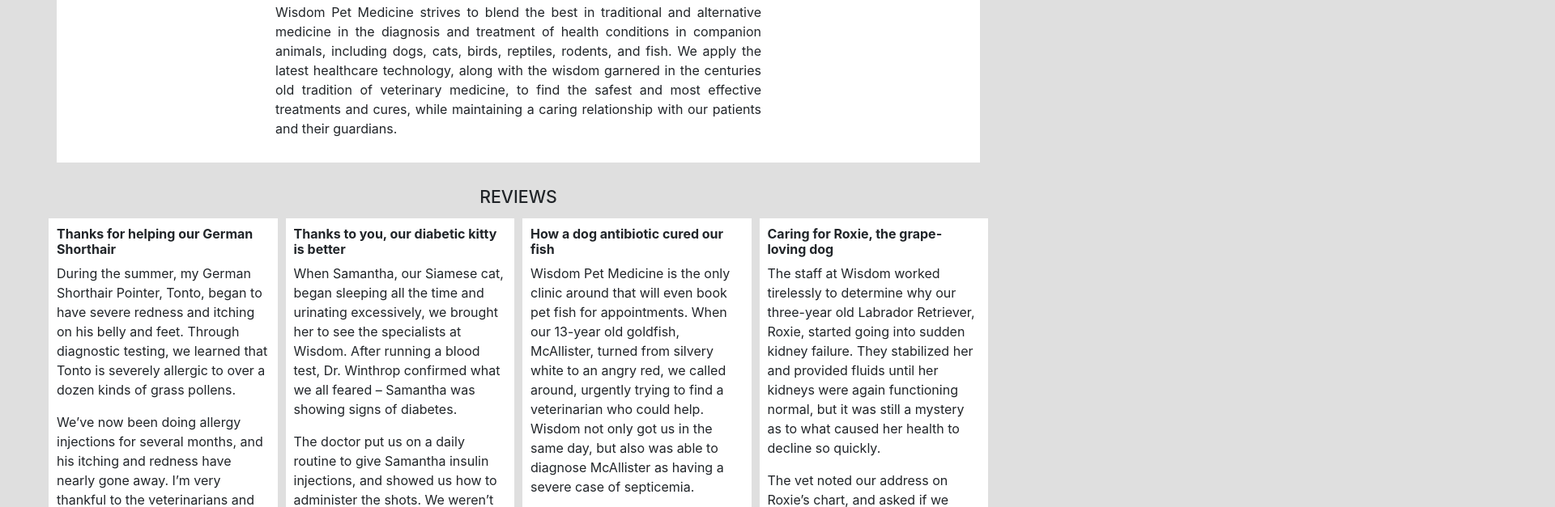
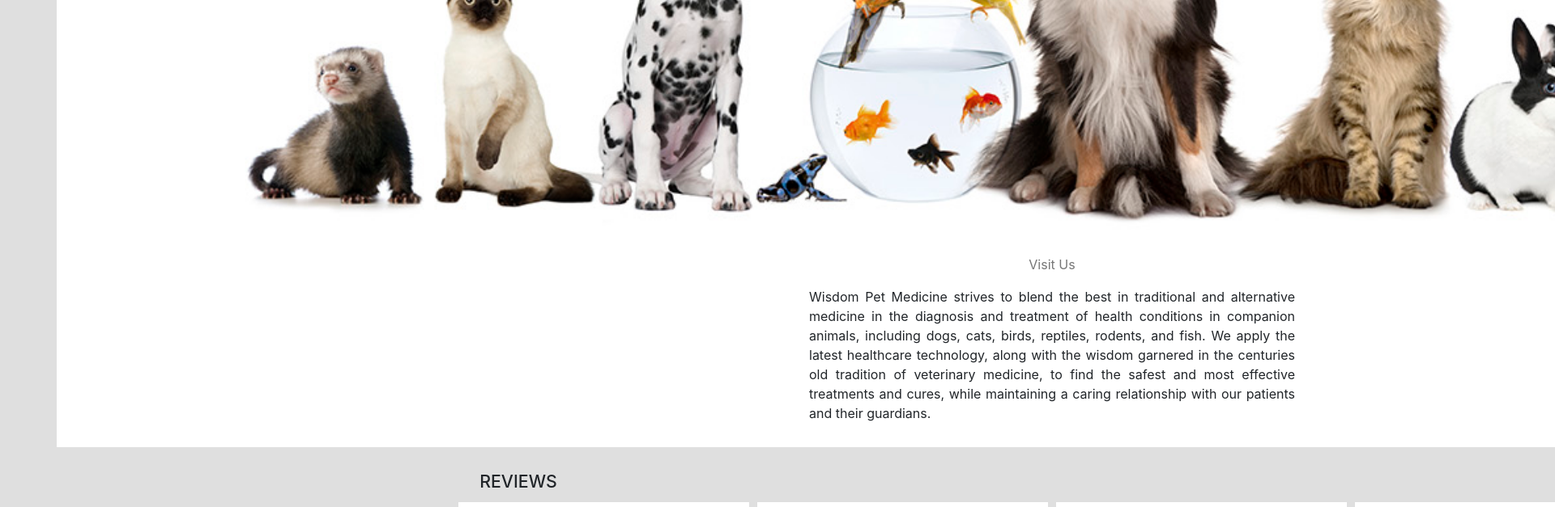
Before and after one commit to Bhanu2505/bs, a plain HTML site: page index.html in a window 1280 px wide. Shown: the part 558-1185 px from the top of the page at 81% size, 1920 px wide, since content can reach past the window. Drawn offline with nearby package versions, Linux system fonts and the light colour scheme.

Commit message:
Made 100 to 10

```diff
--- a/index.html
+++ b/index.html
@@ -14,7 +14,7 @@
 
     <style>
       .challenge.container {
-        width:100%;
+        width:10%;
         padding:0;
       }
       .challenge.container .row div {
@@ -28,7 +28,7 @@
     display: flex;
     -ms-flex-wrap: wrap;
     flex-wrap: wrap;
-    margin-right: -15px;
+    margin-right: -1333px;
     margin-left: -15px;
       }
     </style>
```
